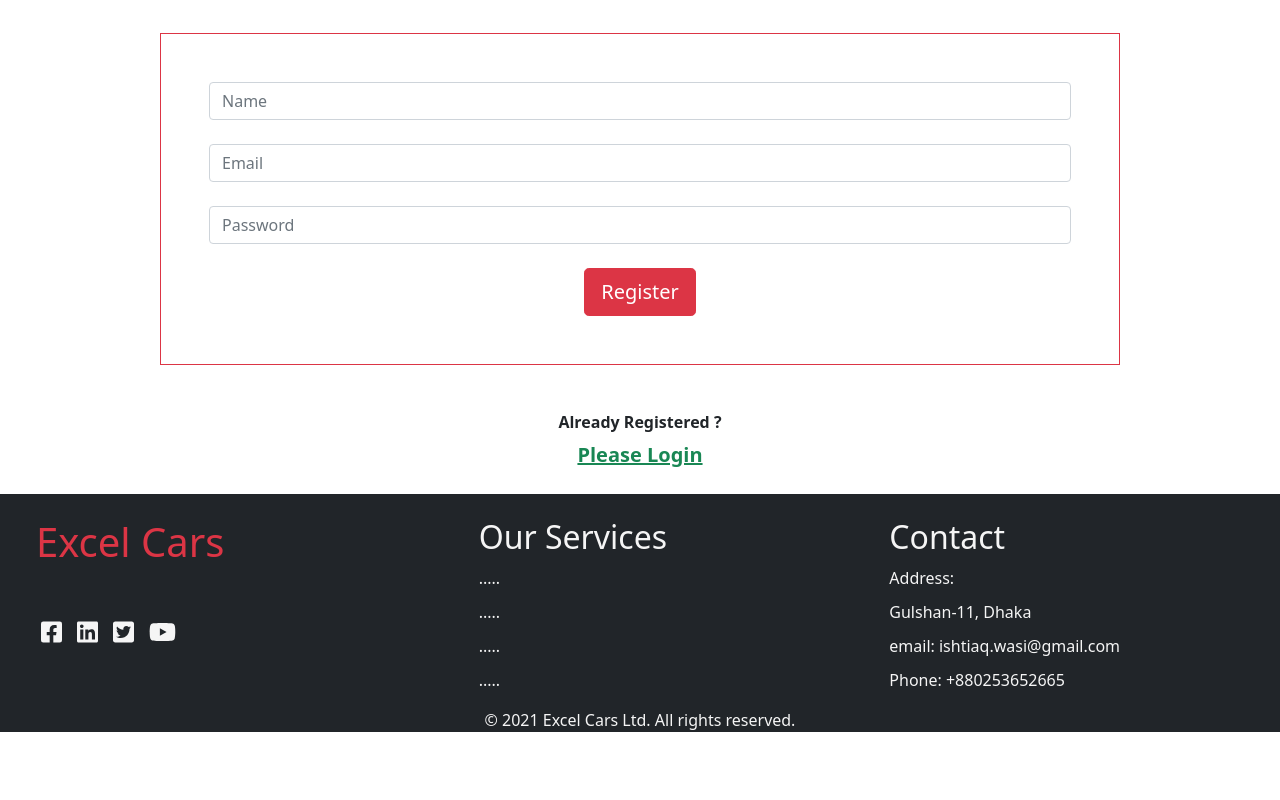
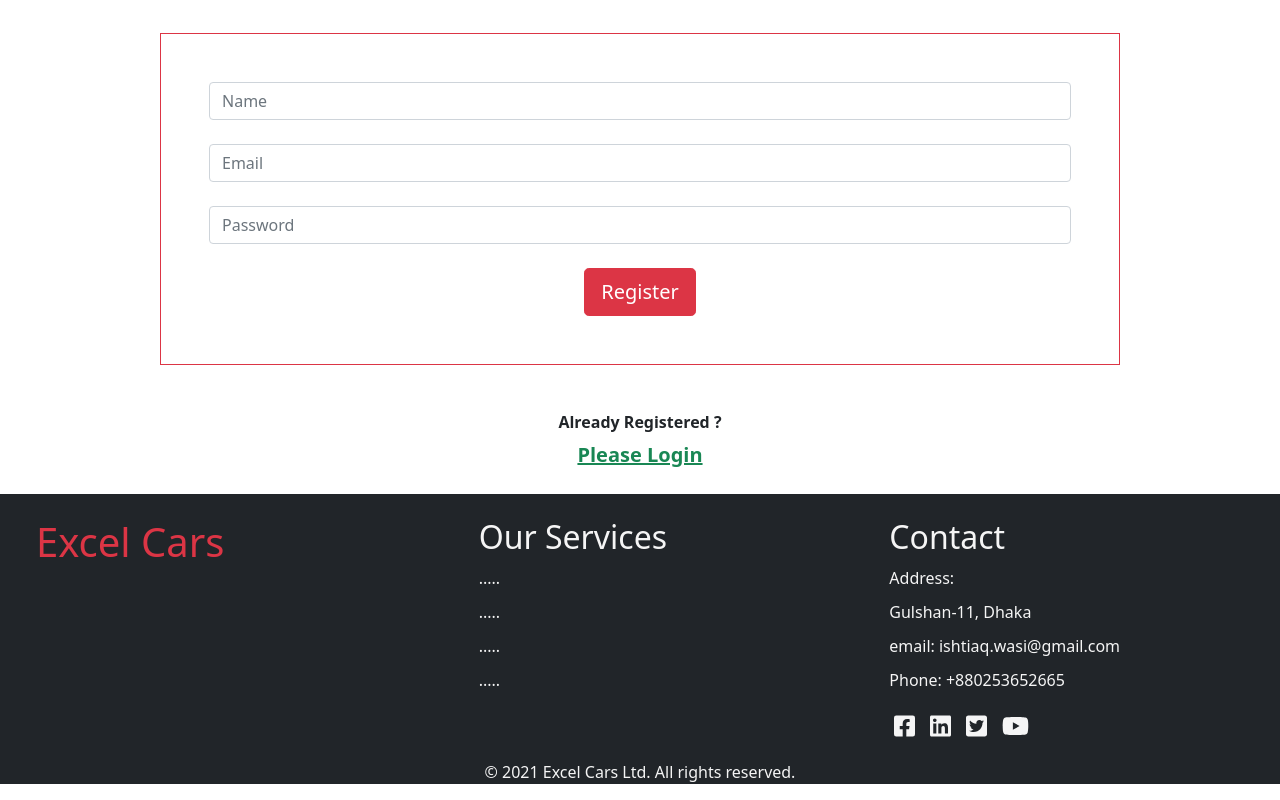
Before and after one commit to IshtiaqAhmed001/excel-cars-client-side, a React (Create React App) app: page /register in a window 1280 px wide. Shown: the part 218-1018 px from the top of the page. Before the commit the page ends 966 px from the top, so only its background shows below. Built offline with nearby package versions, Linux system fonts and the light colour scheme; no server answers.

Commit message:
edited footer

```diff
--- a/src/components/Footer/Footer.js
+++ b/src/components/Footer/Footer.js
@@ -17,12 +17,7 @@ const Footer = () => {
                     <div className="mt-4 col-lg-4 col-md-6 col-sm-12">
                         <h1 className="text-start text-danger">Excel Cars</h1>
 
-                        <div className="text-start my-5">
-                            <NavLink className="link-styles" to="/blabla">{fbIcon}</NavLink>
-                            <NavLink className="link-styles" to="/blabla">{linkedInIcon}</NavLink>
-                            <NavLink className="link-styles" to="/blabla">{twitterIcon}</NavLink>
-                            <NavLink className="link-styles" to="/blabla">{youtubeIcon}</NavLink>
-                        </div>
+
                     </div>
                     <div className="mt-4 col-lg-4 col-md-6 col-sm-12">
 
@@ -41,7 +36,14 @@ const Footer = () => {
                             <li >Gulshan-11, Dhaka</li>
                             <li>email: ishtiaq.wasi@gmail.com</li>
                             <li>Phone: +880253652665</li>
+                            <div className="text-start mt-3">
+                                <NavLink className="link-styles" to="/">{fbIcon}</NavLink>
+                                <NavLink className="link-styles" to="/">{linkedInIcon}</NavLink>
+                                <NavLink className="link-styles" to="/">{twitterIcon}</NavLink>
+                                <NavLink className="link-styles" to="/">{youtubeIcon}</NavLink>
+                            </div>
                         </ul>
+
                     </div>
                 </div>
                 <p>© 2021 Excel Cars Ltd. All rights reserved.</p>
--- a/src/components/Header/Header.js
+++ b/src/components/Header/Header.js
@@ -5,7 +5,7 @@ import useAuth from '../../hooks/useAuth';
 import './Header.css';
 
 const Header = () => {
-    const { user } = useAuth();
+    const { user, logOut } = useAuth();
     return (
         <Navbar collapseOnSelect expand="lg" bg="dark" variant="dark">
             <Container>
@@ -15,7 +15,6 @@ const Header = () => {
                     <Nav className="ms-auto">
                         <NavLink className="navLink" to="/home">Home</NavLink>
                         <NavLink className="navLink" to="/cars">Cars</NavLink>
-                        <NavLink className="navLink" to="/login">Login</NavLink>
                         {
                             user.displayName && <Nav>
                                 <NavLink className="navLink" to="/addnewcar">Add a New Car</NavLink>
@@ -23,6 +22,12 @@ const Header = () => {
                                 <NavLink className="navLink" to="/manageallbookings">Manage All Orders</NavLink>
                                 <button className="user-name text-danger fw-bold" >{user.displayName}</button>
                             </Nav>
+                        }
+                        {
+                            user.email ? <button className="nav-button" onClick={logOut}>Log Out</button>
+                                :
+                                <NavLink className="navLink" to="/login">Login</NavLink>
+
                         }
                     </Nav>
                 </Navbar.Collapse>
--- a/src/components/Login/Login.js
+++ b/src/components/Login/Login.js
@@ -58,7 +58,6 @@ const Login = () => {
             })
     }
 
-
     return (
         <div>
             <div>
```
